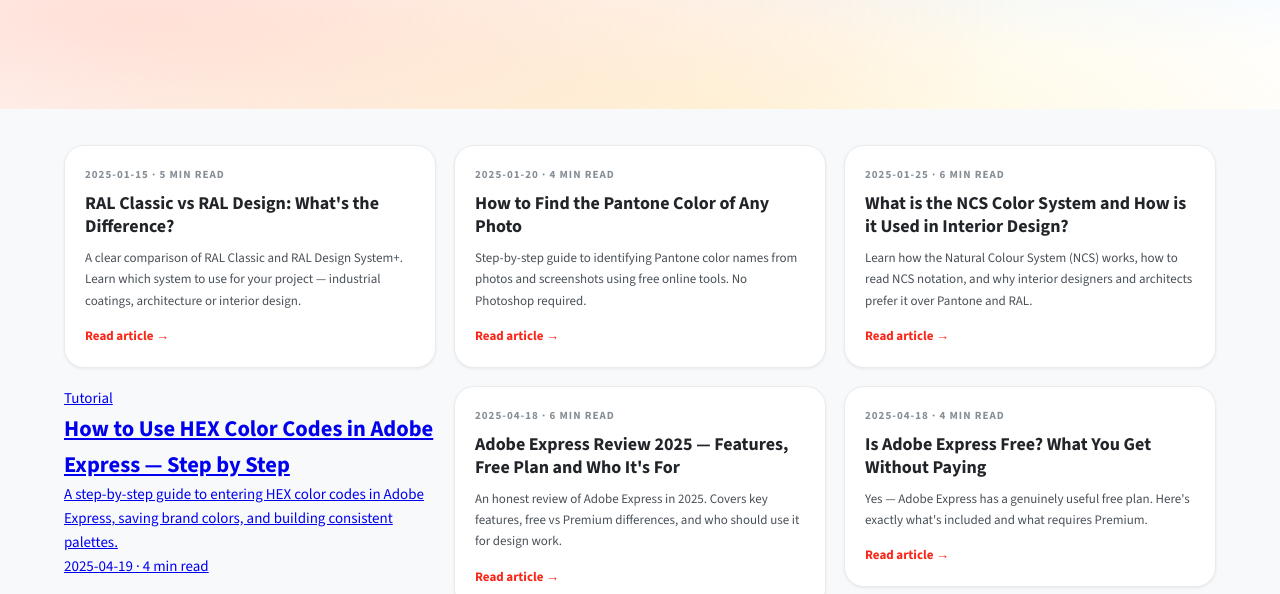
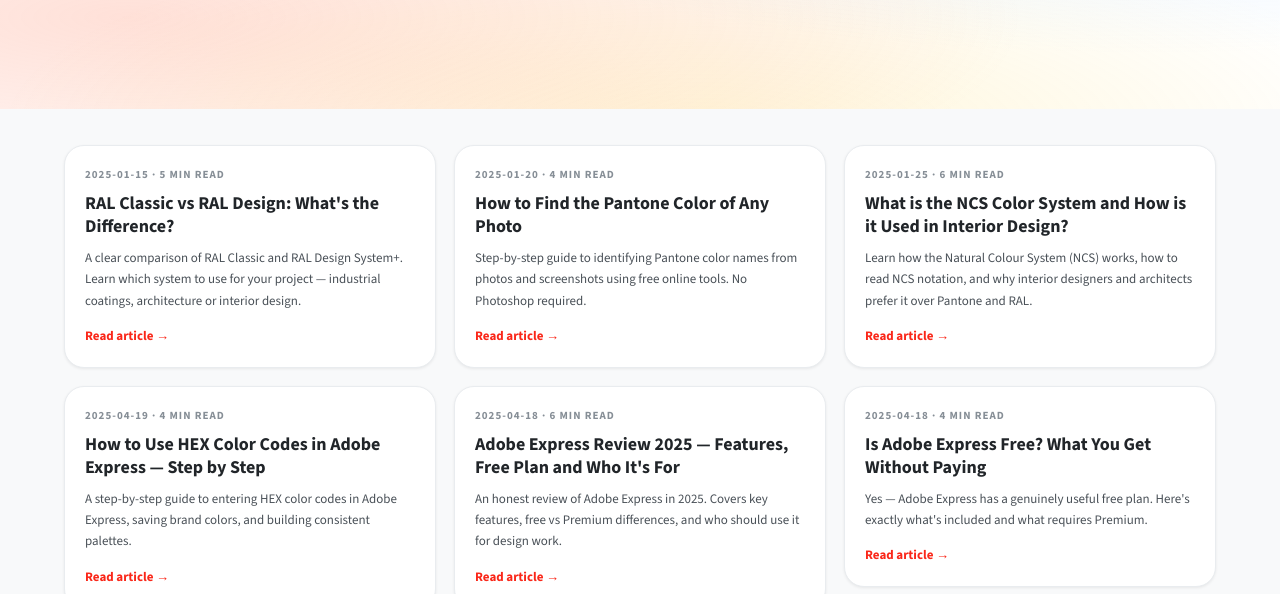
Before and after one commit to Bart19091968/color-tool, a website: page public/blog.html in a window 1280 px wide. Shown: the part 360-954 px from the top of the page. Drawn offline with nearby package versions, Linux system fonts and the light colour scheme.

Commit message:
Blog: fix how-to-use-hex-in-adobe-express card to match site style

```diff
--- a/public/blog.html
+++ b/public/blog.html
@@ -198,11 +198,15 @@
       </div>
     </div>
   </a>
-  <a href="/blog/how-to-use-hex-in-adobe-express" class="blog-card">
-    <div class="blog-card-cat">Tutorial</div>
-    <h2 class="blog-card-title">How to Use HEX Color Codes in Adobe Express — Step by Step</h2>
-    <p class="blog-card-desc">A step-by-step guide to entering HEX color codes in Adobe Express, saving brand colors, and building consistent palettes.</p>
-    <div class="blog-card-meta">2025-04-19 · 4 min read</div>
+  <a href="/blog/how-to-use-hex-in-adobe-express" style="display:block;text-decoration:none">
+    <div class="card" style="transition:all 0.2s;cursor:pointer" onmouseover="this.style.borderColor='var(--purple-mid)';this.style.transform='translateY(-2px)'" onmouseout="this.style.borderColor='';this.style.transform=''">
+      <div class="card-pad">
+        <div style="font-size:11px;color:var(--text-mute);font-weight:700;letter-spacing:1px;text-transform:uppercase;margin-bottom:8px">2025-04-19 · 4 min read</div>
+        <h2 style="font-size:18px;font-weight:800;color:var(--text);margin-bottom:8px;line-height:1.3">How to Use HEX Color Codes in Adobe Express — Step by Step</h2>
+        <p style="font-size:13px;color:var(--text-mid);line-height:1.65;margin-bottom:12px">A step-by-step guide to entering HEX color codes in Adobe Express, saving brand colors, and building consistent palettes.</p>
+        <span style="font-size:13px;font-weight:700;color:var(--purple)">Read article →</span>
+      </div>
+    </div>
   </a>
   <a href="/blog/adobe-express-review" style="display:block;text-decoration:none">
     <div class="card" style="transition:all 0.2s;cursor:pointer" onmouseover="this.style.borderColor='var(--purple-mid)';this.style.transform='translateY(-2px)'" onmouseout="this.style.borderColor='';this.style.transform=''">
```
